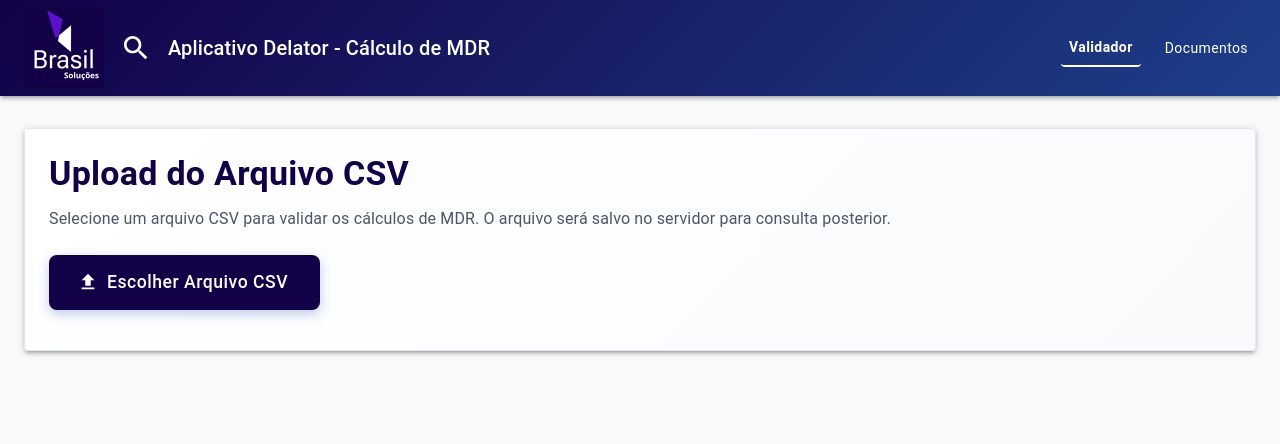
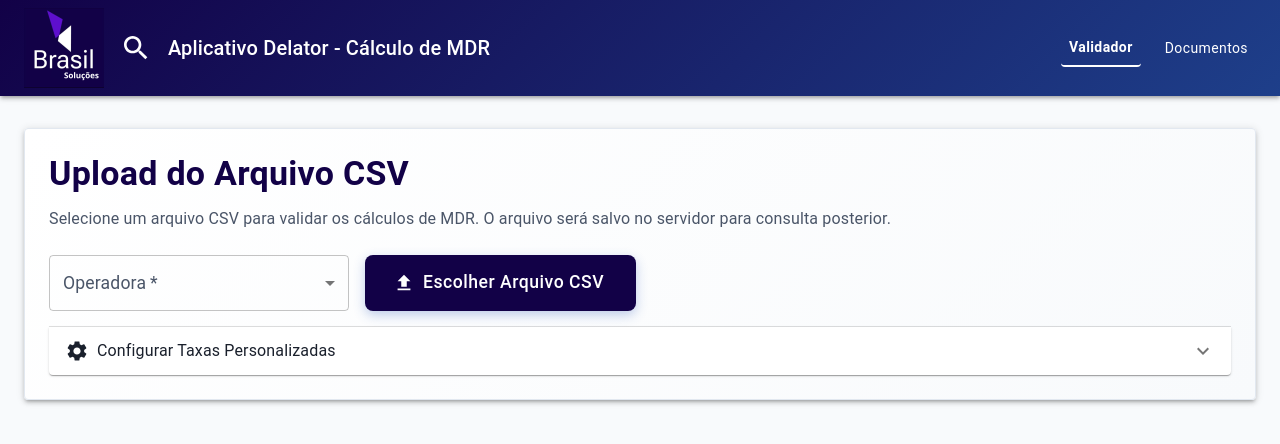
Before and after one commit to mbmaciel/csv-validator-app, a React (Create React App) app: page / in a window 1280 px wide. Shown: the top 444 px of the page. Built offline with nearby package versions, Linux system fonts and the light colour scheme.

Commit message:
selecionar as taxas

```diff
--- a/src/components/CsvTable.jsx
+++ b/src/components/CsvTable.jsx
@@ -28,11 +28,17 @@ const formatPercent = (value) => {
   return `${formattedValue.replace(".", ",")}%`;
 };
 
-const CsvTable = ({ rows }) => {
+const CsvTable = ({ rows, customRates }) => {
   const headers = Object.keys(rows[0]);
 
   const getExpectedRange = (parcelas) => {
     const p = parseInt(parcelas);
+
+    if (customRates && customRates[p]) {
+      const { min, max } = customRates[p];
+      return [min / 100, max / 100];
+    }
+
     if (p === 1) return [0.0123, 0.0131];
     if (p === 2) return [0.0300, 0.0305];
     if (p === 4) return [0.0300, 0.0305];
--- a/src/pages/Home.js
+++ b/src/pages/Home.js
@@ -10,9 +10,18 @@ import {
   Typography,
   styled,
   Alert,
-  CircularProgress
+  CircularProgress,
+  FormControl,
+  InputLabel,
+  Select,
+  MenuItem,
+  Grid,
+  TextField,
+  Accordion,
+  AccordionSummary,
+  AccordionDetails
 } from "@mui/material";
-import { Upload, CloudUpload } from "@mui/icons-material";
+import { Upload, CloudUpload, Settings, ExpandMore } from "@mui/icons-material";
 
 const Input = styled('input')({
   display: 'none',
@@ -23,10 +32,43 @@ const Home = () => {
   const [loading, setLoading] = useState(false);
   const [uploadStatus, setUploadStatus] = useState(null);
   const [selectedFile, setSelectedFile] = useState(null);
+  const [fileType, setFileType] = useState('');
+  const [customRates, setCustomRates] = useState({
+    1: { min: 1.23, max: 1.31 },
+    2: { min: 3.00, max: 3.05 },
+    4: { min: 3.00, max: 3.05 },
+    10: { min: 3.23, max: 3.28 }
+  });
+
+  const handleRateChange = (parcelas, tipo, valor) => {
+    const numericValue = parseFloat(valor) || 0;
+    setCustomRates(prev => ({
+      ...prev,
+      [parcelas]: {
+        ...prev[parcelas],
+        [tipo]: numericValue
+      }
+    }));
+  };
+
+  const handleFileTypeChange = (event) => {
+    setFileType(event.target.value);
+    if (uploadStatus) {
+      setUploadStatus(null);
+    }
+  };
 
   const handleFileUpload = async (e) => {
     const file = e.target.files[0];
     if (!file) return;
+
+    if (!fileType) {
+      setUploadStatus({
+        type: 'error',
+        message: 'Por favor, selecione o tipo de arquivo antes de enviar.'
+      });
+      return;
+    }
 
     setSelectedFile(file);
     setLoading(true);
@@ -44,6 +86,7 @@ const Home = () => {
         try {
           const formData = new FormData();
           formData.append('csvFile', file);
+          formData.append('fileType', fileType);
 
           const response = await fetch('http://localhost:5000/api/upload', {
             method: 'POST',
@@ -95,7 +138,45 @@ const Home = () => {
             Selecione um arquivo CSV para validar os cálculos de MDR. O arquivo será salvo no servidor para consulta posterior.
           </Typography>
 
-          <Box sx={{ mb: 2 }}>
+          <Box sx={{ display: 'flex', gap: 2, alignItems: 'center', mb: 2, flexWrap: 'wrap' }}>
+            <FormControl
+              required
+              sx={{
+                minWidth: 200,
+                flex: '1 1 auto',
+                maxWidth: { xs: '100%', sm: '300px' }
+              }}
+            >
+              <InputLabel
+                id="file-type-label"
+                sx={{ fontSize: '1.1rem' }}
+              >
+                Operadora
+              </InputLabel>
+              <Select
+                labelId="file-type-label"
+                id="file-type-select"
+                value={fileType}
+                label="Tipo de Arquivo"
+                onChange={handleFileTypeChange}
+                disabled={loading}
+                sx={{
+                  height: 56,
+                  fontSize: '1.1rem',
+                  '& .MuiSelect-select': {
+                    display: 'flex',
+                    alignItems: 'center',
+                    py: 1.5,
+                  }
+                }}
+              >
+                <MenuItem value=""><em>Selecione a operadora</em></MenuItem>
+                <MenuItem value="stone">Stone</MenuItem>
+                <MenuItem value="cielo">Cielo</MenuItem>
+                <MenuItem value="american">American</MenuItem>
+              </Select>
+            </FormControl>
+
             <label htmlFor="csv-upload">
               <Input
                 id="csv-upload"
@@ -113,6 +194,7 @@ const Home = () => {
                 sx={{
                   px: 4,
                   py: 1.5,
+                  height: 56,
                   borderRadius: 2,
                   textTransform: 'none',
                   fontSize: '1.1rem',
@@ -120,12 +202,55 @@ const Home = () => {
                   '&:hover': {
                     boxShadow: '0 6px 16px rgba(46, 91, 186, 0.4)',
                   },
+                  flex: '1 1 auto',
+                  maxWidth: { xs: '100%', sm: '300px' }
                 }}
               >
                 {loading ? 'Processando...' : 'Escolher Arquivo CSV'}
               </Button>
             </label>
           </Box>
+
+          <Accordion sx={{ mt: 2 }}>
+            <AccordionSummary
+              expandIcon={<ExpandMore />}
+              aria-controls="custom-rates-content"
+              id="custom-rates-header"
+            >
+              <Settings sx={{ mr: 1 }} />
+              <Typography>Configurar Taxas Personalizadas</Typography>
+            </AccordionSummary>
+            <AccordionDetails>
+              <Grid container spacing={2}>
+                {Object.entries(customRates).map(([parcelas, rates]) => (
+                  <Grid item xs={12} sm={6} md={3} key={parcelas}>
+                    <Typography variant="subtitle2" gutterBottom>
+                      {parcelas}x
+                    </Typography>
+                    <TextField
+                      label="Taxa Mínima"
+                      type="number"
+                      value={rates.min}
+                      onChange={(e) => handleRateChange(parcelas, 'min', e.target.value)}
+                      size="small"
+                      fullWidth
+                      sx={{ mb: 1 }}
+                      inputProps={{ step: "0.01" }}
+                    />
+                    <TextField
+                      label="Taxa Máxima"
+                      type="number"
+                      value={rates.max}
+                      onChange={(e) => handleRateChange(parcelas, 'max', e.target.value)}
+                      size="small"
+                      fullWidth
+                      inputProps={{ step: "0.01" }}
+                    />
+                  </Grid>
+                ))}
+              </Grid>
+            </AccordionDetails>
+          </Accordion>
 
           {uploadStatus && (
             <Alert
@@ -158,7 +283,7 @@ const Home = () => {
             <Typography variant="h5" gutterBottom color="primary" sx={{ mb: 3 }}>
               Resultados da Validação
             </Typography>
-            <CsvTable rows={data} />
+            <CsvTable rows={data} customRates={customRates} />
           </Paper>
         )}
       </Container>
```
Also changed, not shown: 1 other file (tests, documents, lock files or other folders).
